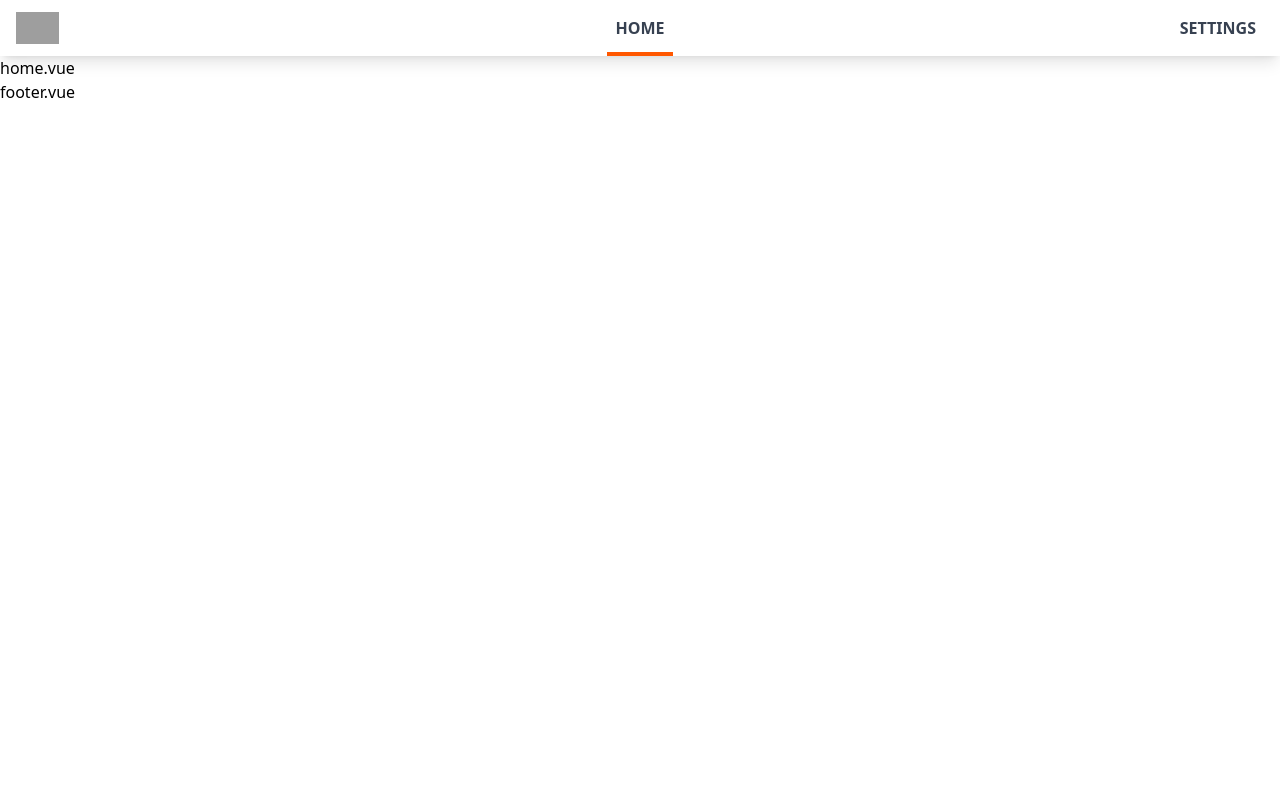
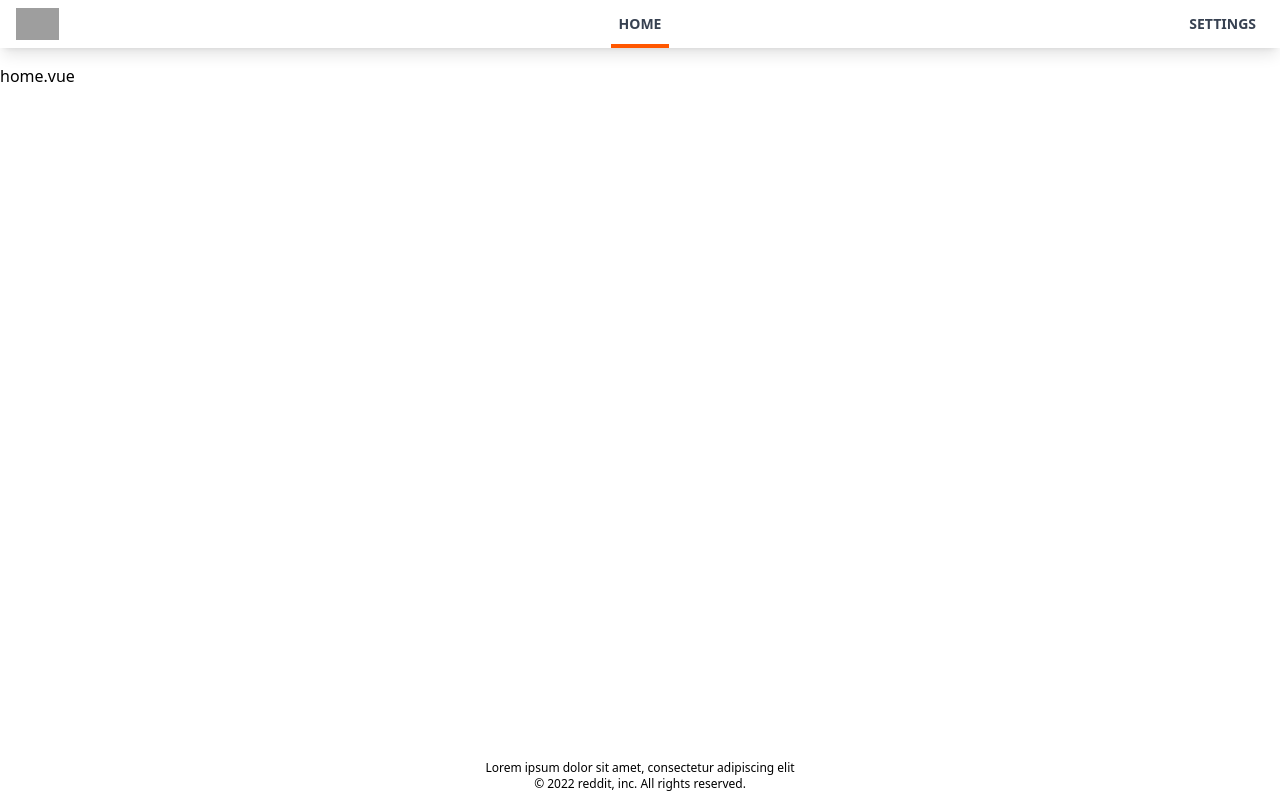
Before and after one commit to kemoth00/reddit-client, a Vue app: page / in a window 1280 px wide. Built offline with nearby package versions, Linux system fonts and the light colour scheme; grey boxes are pictures that could not be loaded.

Commit message:
Footer structure

```diff
--- a/src/App.vue
+++ b/src/App.vue
@@ -1,8 +1,8 @@
 <template>
-	<div id="app">
-		<Navbar />
-		<router-view />
-		<Footer />
+	<div id="app" class="flex flex-col h-screen justify-between">
+		<Navbar class="h-16" />
+		<router-view class="mb-auto h-10" />
+		<Footer class="h-10" />
 	</div>
 </template>
 
--- a/src/components/footer/Footer.vue
+++ b/src/components/footer/Footer.vue
@@ -1,5 +1,8 @@
 <template>
-	<div>footer.vue</div>
+	<div class="flex flex-col items-center jusify-center text-xs">
+		<div>Lorem ipsum dolor sit amet, consectetur adipiscing elit</div>
+		<div>© 2022 reddit, inc. All rights reserved.</div>
+	</div>
 </template>
 
 <script src="./footer.js"></script>
--- a/src/components/navbar/Navbar.vue
+++ b/src/components/navbar/Navbar.vue
@@ -1,18 +1,18 @@
 <template>
 	<div>
-		<nav class="bg-white shadow-lg">
+		<nav class="bg-white shadow-lg text-sm">
 			<div class="mx-auto px-4">
 				<div class="flex justify-between">
-					<div class="flex w-52 h-14 items-center justify-start">
+					<div class="flex w-52 h-12 items-center justify-start">
 						<!-- Website Logo -->
 						<router-link :to="{ name: 'home' }">
 							<img src="@/assets/logo.svg" class="h-8" alt="Reddit Logo" />
 						</router-link>
 					</div>
 					<!-- Primary Navbar items -->
-					<div class="hidden md:flex w-52 h-14 items-center justify-center">
+					<div class="hidden md:flex w-52 h-12 items-center justify-center">
 						<router-link
-							class="py-4 px-2 text-gray-700 font-semibold hover:text-orange-500 transition duration-300"
+							class="py-3.5 px-2 text-gray-700 font-semibold hover:text-orange-500 transition duration-300"
 							:class="{ 'innerborder-orange': currentRouteName == 'home' }"
 							aria-current="page"
 							:to="{ name: 'home' }"
@@ -20,9 +20,9 @@
 							HOME
 						</router-link>
 					</div>
-					<div class="hidden md:flex w-52 h-14 items-center justify-end">
+					<div class="hidden md:flex w-52 h-12 items-center justify-end">
 						<router-link
-							class="py-4 px-2 text-gray-700 font-semibold hover:text-orange-500 transition duration-300"
+							class="py-3.5 px-2 text-gray-700 font-semibold hover:text-orange-500 transition duration-300"
 							:class="{ 'innerborder-orange': currentRouteName == 'settings' }"
 							:to="{ name: 'settings' }"
 						>
```
